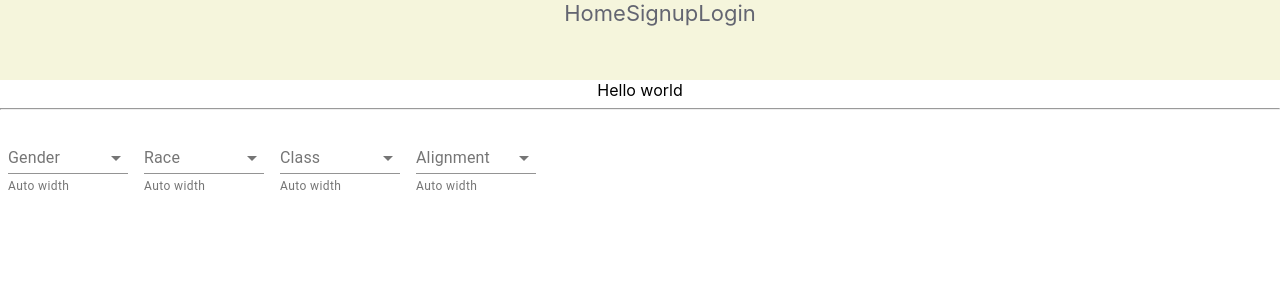
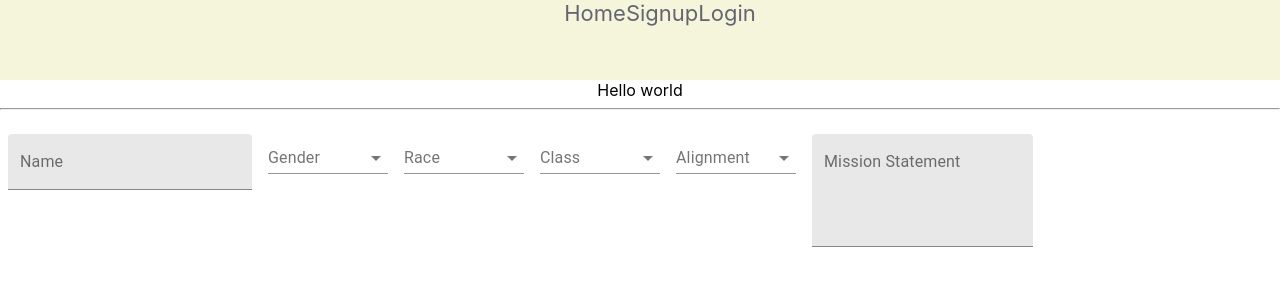
Before and after one commit to larynxmith/ga-hack, a React (Create React App) app: page /character in a window 1280 px wide. Shown: the top 300 px of the page. Built offline with nearby package versions, Linux system fonts and the light colour scheme; no server answers.

Commit message:
forms updated, need to link with axios info

```diff
--- a/src/content/pages/CharacterCreation.jsx
+++ b/src/content/pages/CharacterCreation.jsx
@@ -6,6 +6,7 @@ import MenuItem from '@material-ui/core/MenuItem';
 import FormHelperText from '@material-ui/core/FormHelperText';
 import FormControl from '@material-ui/core/FormControl';
 import Select from '@material-ui/core/Select';
+import TextField from '@material-ui/core/TextField';
 
 const useStyles = makeStyles(theme => ({
     root: {
@@ -19,6 +20,10 @@ const useStyles = makeStyles(theme => ({
     selectEmpty: {
         marginTop: theme.spacing(2),
     },
+    textField: {
+        marginLeft: theme.spacing(1),
+        marginRight: theme.spacing(1),
+    }
 }));
 
 function CharacterCreation() {
@@ -28,15 +33,20 @@ function CharacterCreation() {
         alignment: '',
         class: '',
         gender: '',
-        name: 'hai',
+        mission_statement: '',
+        name: '',
         race: ''
     });
 
-    const inputLabel = React.useRef(null);
-    const [labelWidth, setLabelWidth] = React.useState(0);
+    // const inputLabel = React.useRef(null);
+    // const [labelWidth, setLabelWidth] = React.useState(0);
     // React.useEffect(() => {
     //     setLabelWidth(inputLabel.current.offsetWidth);
     // }, []);
+
+    const handleNameChange = name => event => {
+        setValues({ ...values, [name]: event.target.value });
+    };
 
     const handleChange = event => {
         setValues(oldValues => ({
@@ -47,9 +57,18 @@ function CharacterCreation() {
 
     return (
         <form className={classes.root} autoComplete="off">
+            <TextField
+                id="filled-name"
+                label="Name"
+                className={classes.textField}
+                value={values.name}
+                onChange={handleNameChange('name')}
+                margin="normal"
+                variant="filled"
+            />
 
             <FormControl className={classes.formControl}>
-                <InputLabel htmlFor="age-auto-width">Gender</InputLabel>
+                <InputLabel htmlFor="age-simple">Gender</InputLabel>
                 <Select
                     value={values.gender}
                     onChange={handleChange}
@@ -57,7 +76,7 @@ function CharacterCreation() {
                         name: 'gender',
                         id: 'age-auto-width',
                     }}
-                    autoWidth
+
                 >
                     <MenuItem value="">
                         <em>None</em>
@@ -65,10 +84,10 @@ function CharacterCreation() {
                     <MenuItem value="male">Male</MenuItem>
                     <MenuItem value="female">Female</MenuItem>
                 </Select>
-                <FormHelperText>Auto width</FormHelperText>
+
             </FormControl>
             <FormControl className={classes.formControl}>
-                <InputLabel htmlFor="age-auto-width">Race</InputLabel>
+                <InputLabel htmlFor="age-simple">Race</InputLabel>
                 <Select
                     value={values.age}
                     onChange={handleChange}
@@ -76,7 +95,7 @@ function CharacterCreation() {
                         name: 'race',
                         id: 'age-auto-width',
                     }}
-                    autoWidth
+
                 >
                     <MenuItem value="">
                         <em>None</em>
@@ -85,10 +104,10 @@ function CharacterCreation() {
                     <MenuItem value={20}>Twenty</MenuItem>
                     <MenuItem value={30}>Thirty</MenuItem>
                 </Select>
-                <FormHelperText>Auto width</FormHelperText>
+                {/*  */}
             </FormControl>
             <FormControl className={classes.formControl}>
-                <InputLabel htmlFor="age-auto-width">Class</InputLabel>
+                <InputLabel htmlFor="age-simple">Class</InputLabel>
                 <Select
                     value={values.age}
                     onChange={handleChange}
@@ -96,7 +115,7 @@ function CharacterCreation() {
                         name: 'class',
                         id: 'age-auto-width',
                     }}
-                    autoWidth
+
                 >
                     <MenuItem value="">
                         <em>None</em>
@@ -105,9 +124,9 @@ function CharacterCreation() {
                     <MenuItem value={20}>Twenty</MenuItem>
                     <MenuItem value={30}>Thirty</MenuItem>
                 </Select>
-                <FormHelperText>Auto width</FormHelperText>
+
             </FormControl><FormControl className={classes.formControl}>
-                <InputLabel htmlFor="age-auto-width">Alignment</InputLabel>
+                <InputLabel htmlFor="age-simple">Alignment</InputLabel>
                 <Select
                     value={values.alignment}
                     onChange={handleChange}
@@ -115,7 +134,7 @@ function CharacterCreation() {
                         name: 'alignment',
                         id: 'age-auto-width',
                     }}
-                    autoWidth
+
                 >
                     <MenuItem value="">
                         <em>None</em>
@@ -130,11 +149,18 @@ function CharacterCreation() {
                     <MenuItem value="chaotic-neutral">Chaotic Neutral</MenuItem>
                     <MenuItem value="chaotic-evil">Chaotic Evil</MenuItem>
                 </Select>
-                <FormHelperText>Auto width</FormHelperText>
+
             </FormControl>
-
-
-
+            <TextField
+                id="filled-multiline-static"
+                value={values.mission_statement}
+                label="Mission Statement"
+                multiline
+                rows="4"
+                className={classes.textField}
+                margin="normal"
+                variant="filled"
+            />
         </form>
     );
 }
```
Lines whose indentation alone changed are shown as unchanged.
